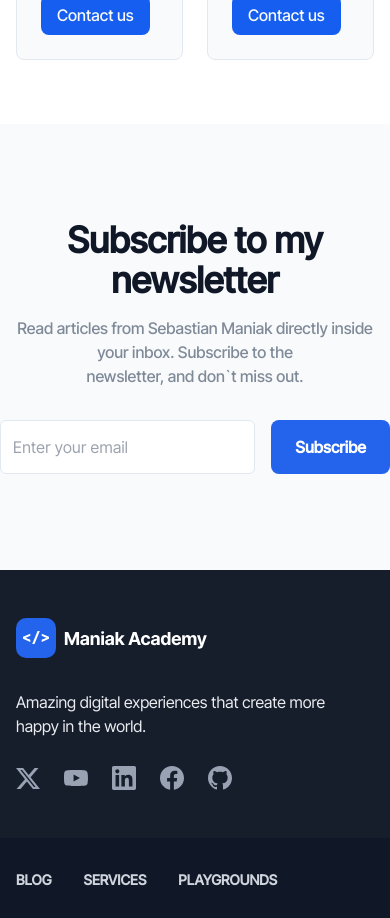
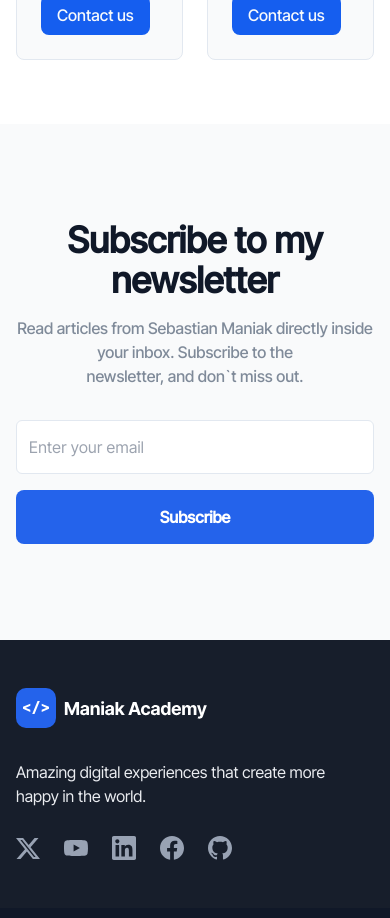
Before and after one commit to sebbycorp/project-maniak-io, a Next.js app: page /services in a window 390 px wide. Shown: the part 2000-2918 px from the top of the page. Built offline with nearby package versions, Linux system fonts and the light colour scheme.

Commit message:
responsive subscibe section

```diff
--- a/src/sections/subscribe/index.tsx
+++ b/src/sections/subscribe/index.tsx
@@ -3,7 +3,7 @@ import { Input } from '@/components/ui/input';
 
 export function Subscribe() {
   return (
-    <div className="py-24 bg-[#F9FAFB] w-screen">
+    <div className="py-24 bg-[#F9FAFB] w-screen container">
       <h3 className="text-4xl text-center text-[#101828] font-semibold">
         Subscribe to my newsletter
       </h3>
@@ -12,13 +12,13 @@ export function Subscribe() {
         {` `}
         newsletter, and don`t miss out.
       </p>
-      <div className="mx-auto flex justify-center gap-4">
+      <div className="mx-auto flex justify-center items-center gap-4 max-sm:flex-col">
         <Input
-          className="w-[360px] h-[54px] text-base placeholder:text-base placeholder:tracking-[0.32px]"
+          className="w-[360px] h-[54px] text-base max-sm:w-full placeholder:text-base placeholder:tracking-[0.32px]"
           type="email"
           placeholder="Enter your email"
         />
-        <Button className="bg-[#2463EB] px-6 h-[54px] text-normal font-semibold text-white">
+        <Button className="bg-[#2463EB] px-6 h-[54px] max-sm:w-full text-normal font-semibold text-white">
           Subscribe
         </Button>
       </div>
```
